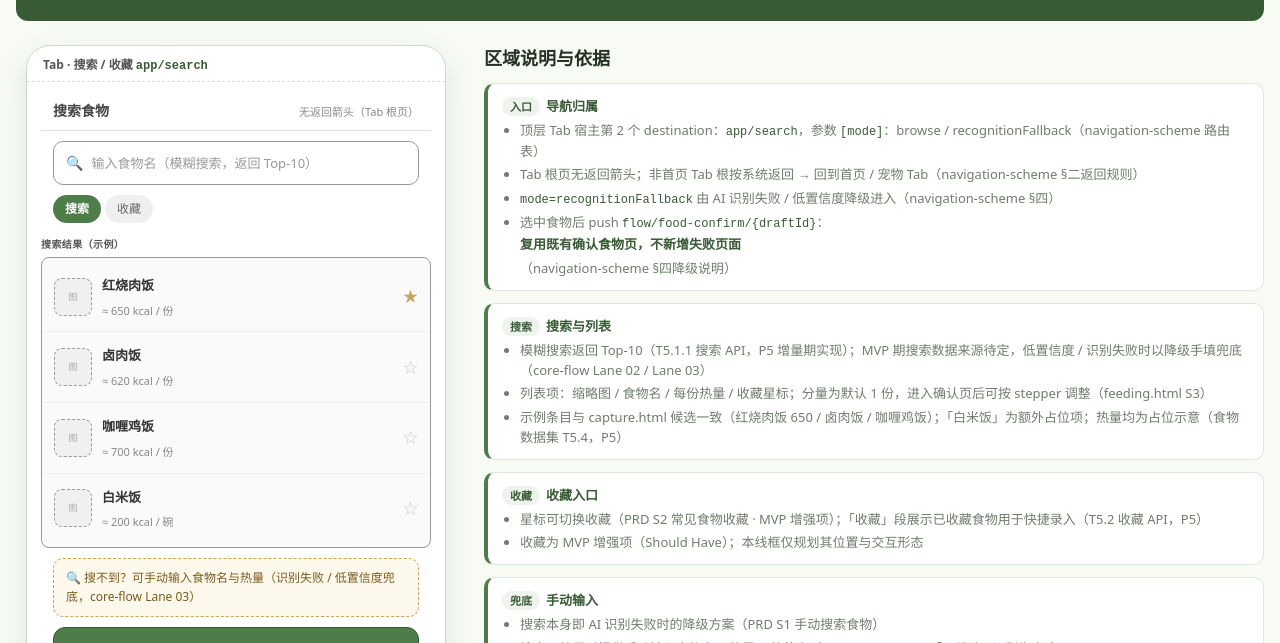
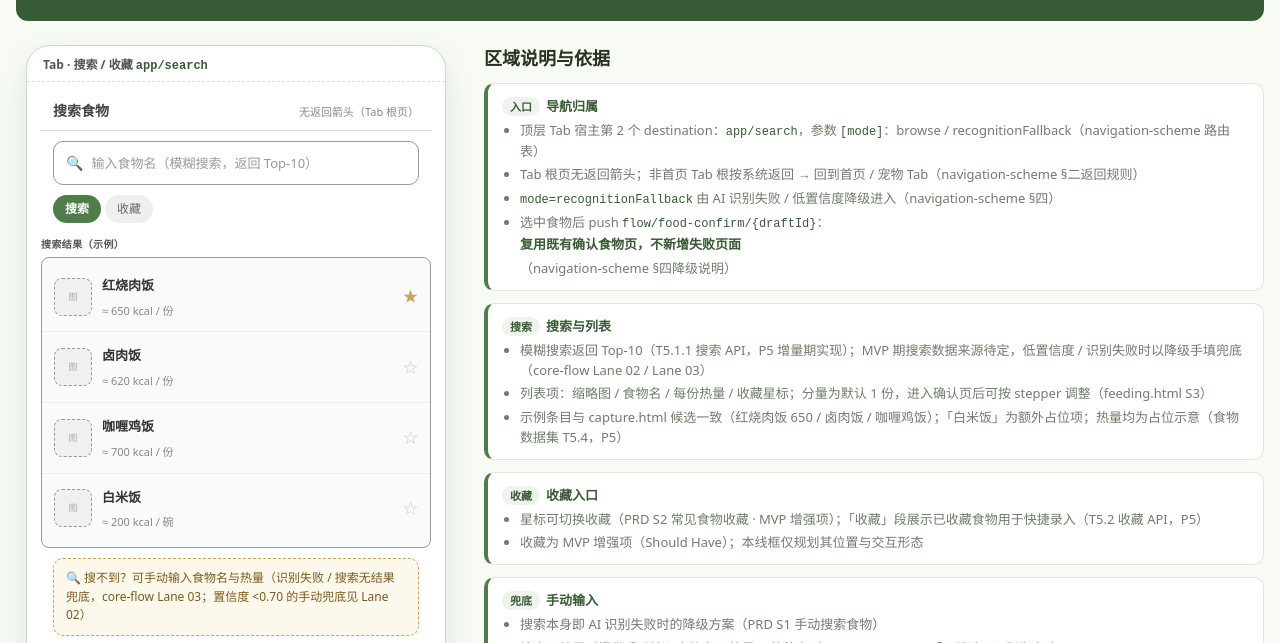
Before and after one commit to alecong032/PetDiet, a plain HTML site: page docs/design/wireframes/search.html in a window 1280 px wide. Shown: the part 147-790 px from the top of the page. Drawn offline with Linux system fonts and the light colour scheme.

Commit message:
docs(T2.3.6): 复审 P3 修正（内联兜底文案 Lane 口径）

```diff
--- a/docs/design/wireframes/search.html
+++ b/docs/design/wireframes/search.html
@@ -199,7 +199,7 @@
               </div>
             </div>
 
-            <div class="empty-hint">🔍 搜不到？可手动输入食物名与热量（识别失败 / 低置信度兜底，core-flow Lane 03）</div>
+            <div class="empty-hint">🔍 搜不到？可手动输入食物名与热量（识别失败 / 搜索无结果兜底，core-flow Lane 03；置信度 &lt;0.70 的手动兜底见 Lane 02）</div>
 
             <div class="btn-primary">选中并进入确认食物</div>
 
```
